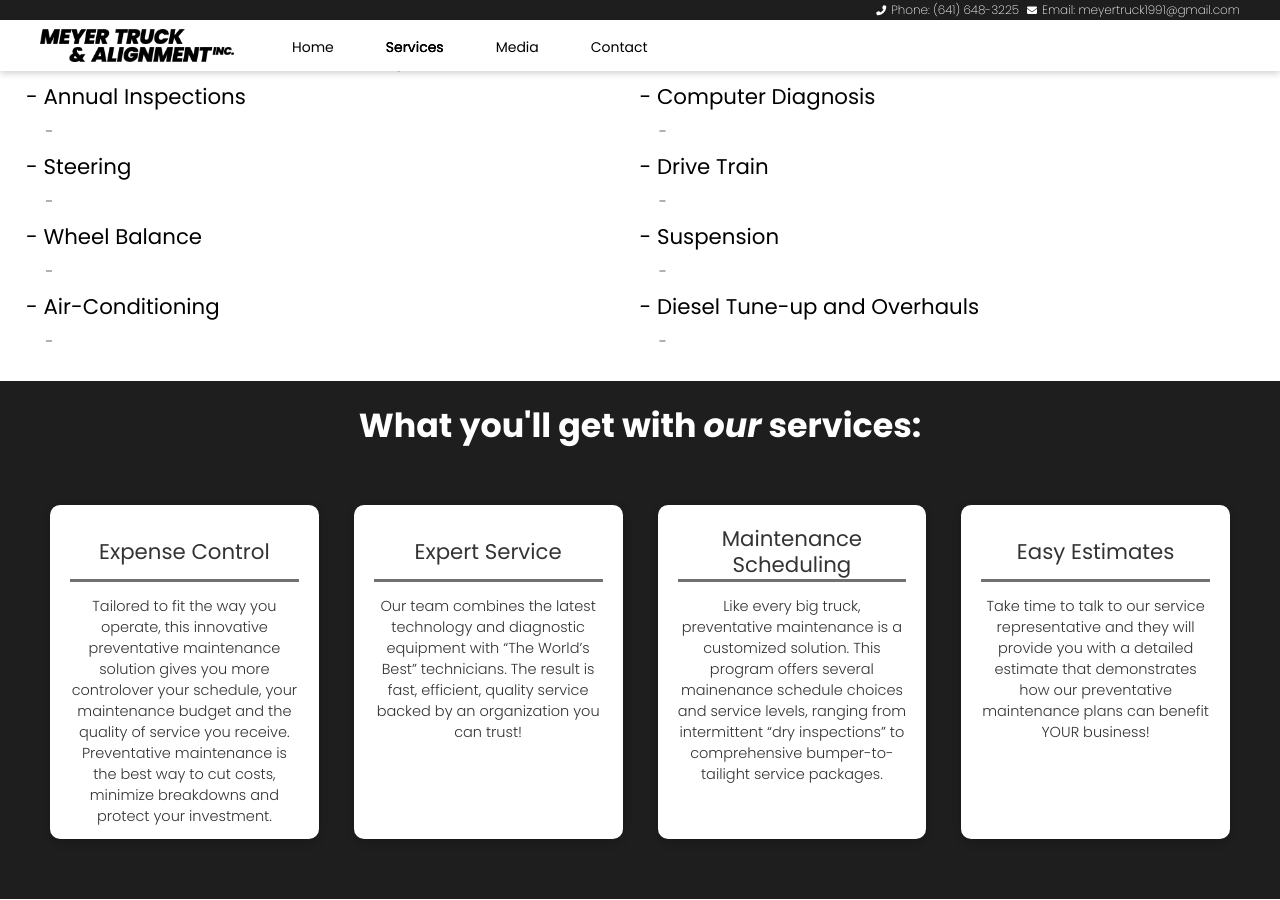
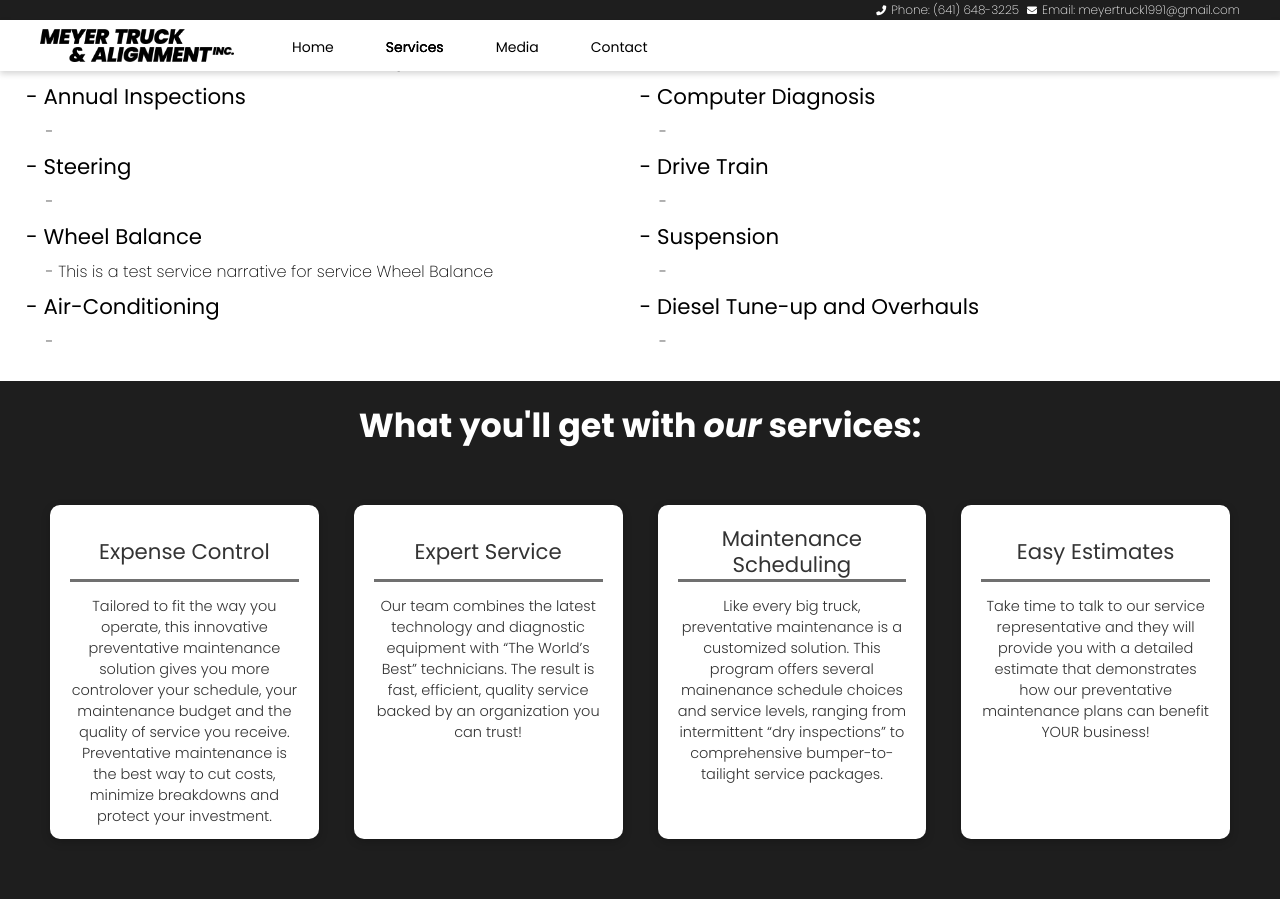
Before and after one commit to Abkes-Solutions-LLC/meyer-truck-and-alignment-website, a Jekyll site: the page built from services.html, in a window 1280 px wide and 900 px high, scrolled down 510 px. Built offline with Jekyll 4.4.1, drawn with Linux system fonts in a browser that asks for light colours; nearby versions of some CDN libraries.

Commit message:
Updated Wheel Balance

```diff
--- a/_services/wheel-balance.markdown
+++ b/_services/wheel-balance.markdown
@@ -1,4 +1,6 @@
 ---
 title: Wheel Balance
-date: 2022-03-11 17:53:00 Z
+date: 2022-03-11 11:53:00 -06:00
 ---
+
+This is a test service narrative for service Wheel Balance
```
